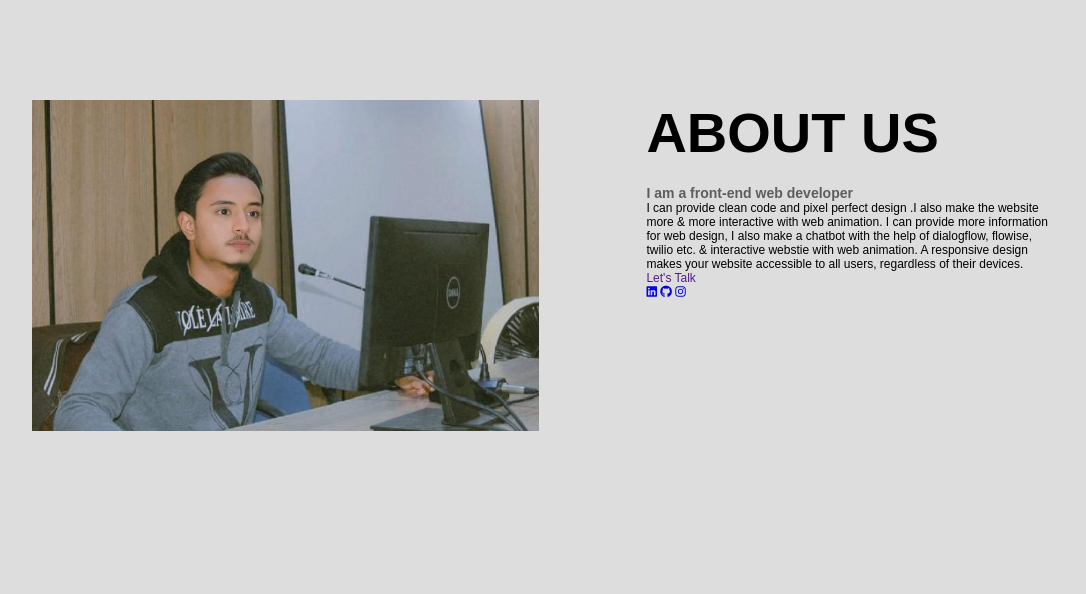
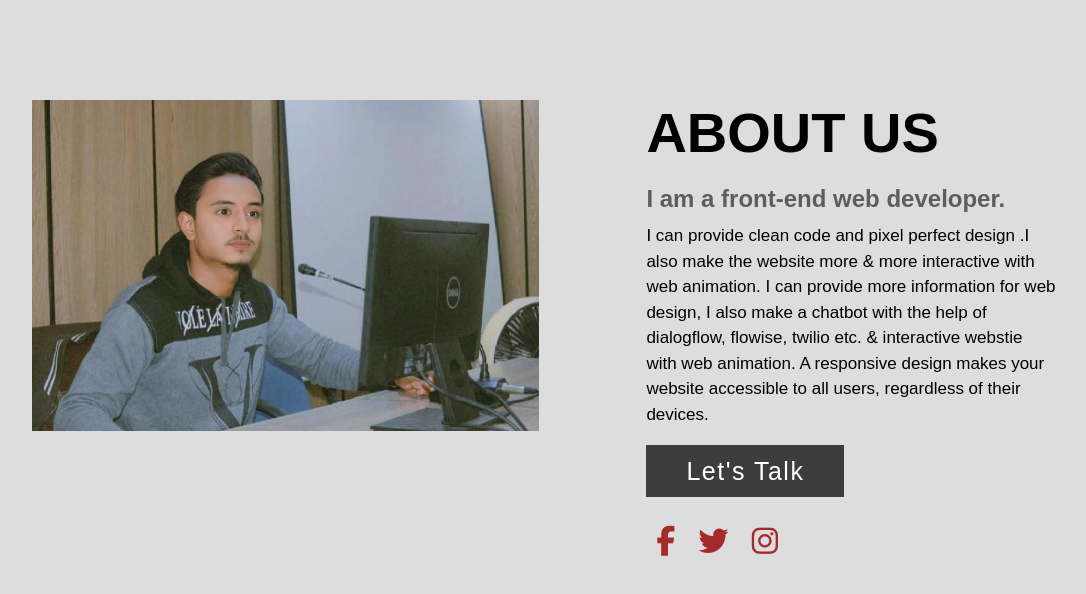
Before and after one commit to Muhammadhassanlashkarwala/Hassan-store, a plain HTML site: page about.html in a window 1280 px wide. Shown: the whole page, without its empty margins (96-1182 px from the left). Drawn offline with Linux system fonts and the light colour scheme.

Commit message:
about page process

```diff
--- a/about.html
+++ b/about.html
@@ -19,7 +19,7 @@
                     <h1>About Us</h1>
                 </div>
                     <div class="content">
-                        <h3>I am a front-end web developer</h3>
+                        <h3>I am a front-end web developer.</h3>
                         <p>I can provide clean code and pixel perfect design .I also make the website more & more
                             interactive
                             with web animation. I can provide  more information for web design, I also make a chatbot
@@ -32,8 +32,8 @@
                             </div>
                     </div>
                     <div class="social">
-                        <a href="https://www.linkedin.com/in/muhammadhassan124/" target="_blank"><i class="fa-brands fa-linkedin"></i></a>
-                        <a href="https://github.com/Muhammadhassanlashkarwala" target="_blank"><i class="fa-brands fa-github"></i></a>
+                        <a href="https://www.facebook.com" target="_blank"><i class="fa-brands fa-facebook-f"></i></a>
+                        <a href="https://www.twitter.com" target="_blank"><i class="fa-brands fa-twitter"></i></a>
                         <a href="https://instagram.com/hassan._owais_555" target="_blank"><i class="fa-brands fa-instagram"></i></a>
                     </div>
             </div>
--- a/style.css
+++ b/style.css
@@ -413,5 +413,36 @@ padding-top: 100px;
 }
 .content-section .content h3{
     margin-top: 20px;
+    font-size: 24px;
     color: #5d5d5d;
 }
+.content-section .content p{
+    margin-top: 10px;
+    font-family: sans-serif;
+    font-size: 17px;
+    line-height: 1.5;
+}
+.content-section .content .button{
+margin-top: 30px;
+}
+.content-section .content .button a{
+ background: #3d3d3d;
+ padding: 12px 40px;
+ text-decoration: none;
+ color: #fff;
+ font-size: 25px;
+ letter-spacing: 1.5px;
+
+}
+.content-section .content .button a:hover{
+    background: #a52a2a;
+    color: #fff;
+}
+.content-section .social{
+    margin-top: 40px;
+}
+.content-section .social i{
+    color: #a52a2a;
+    font-size: 30px;
+    padding: 0px 10px;
+}
```
